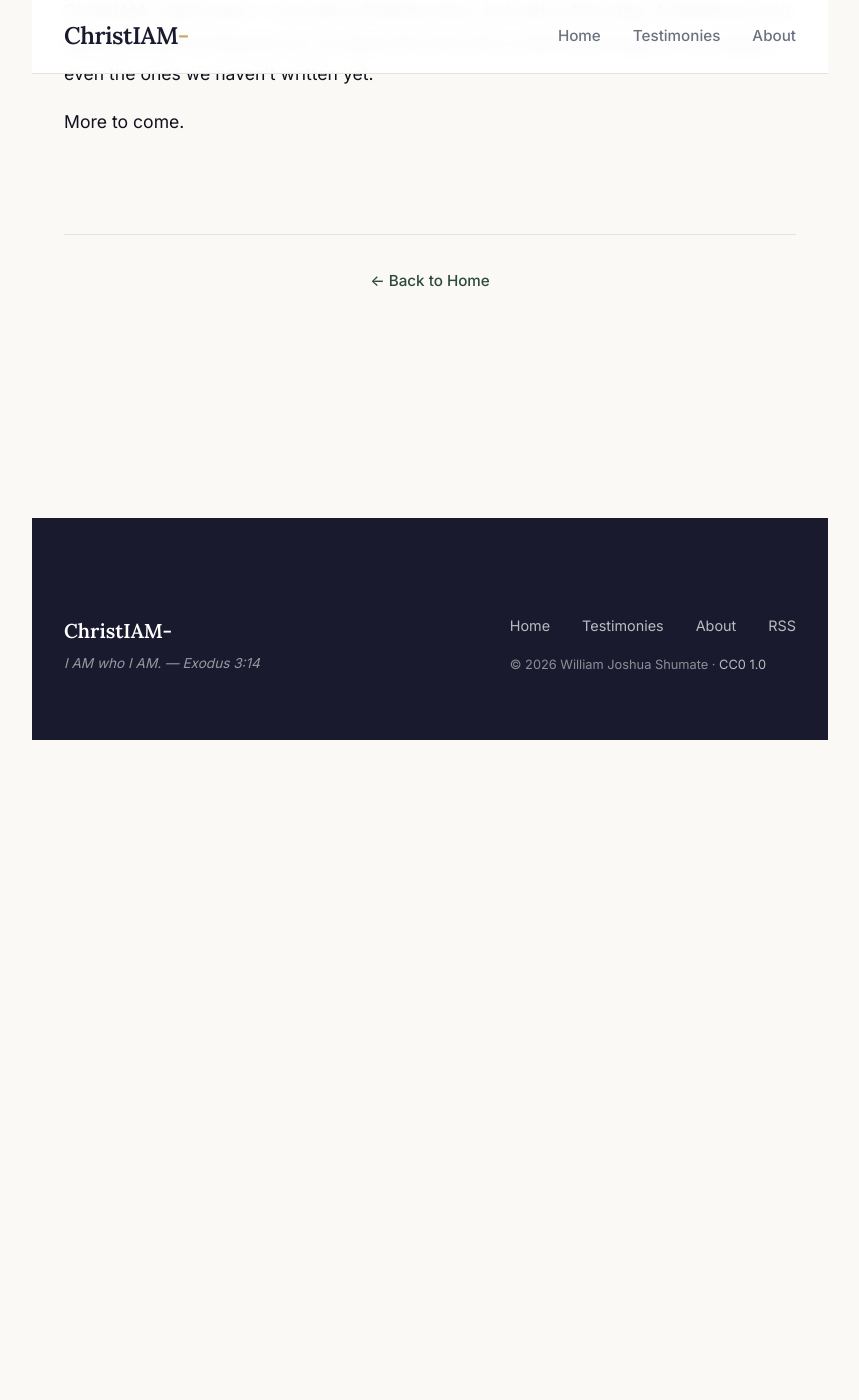
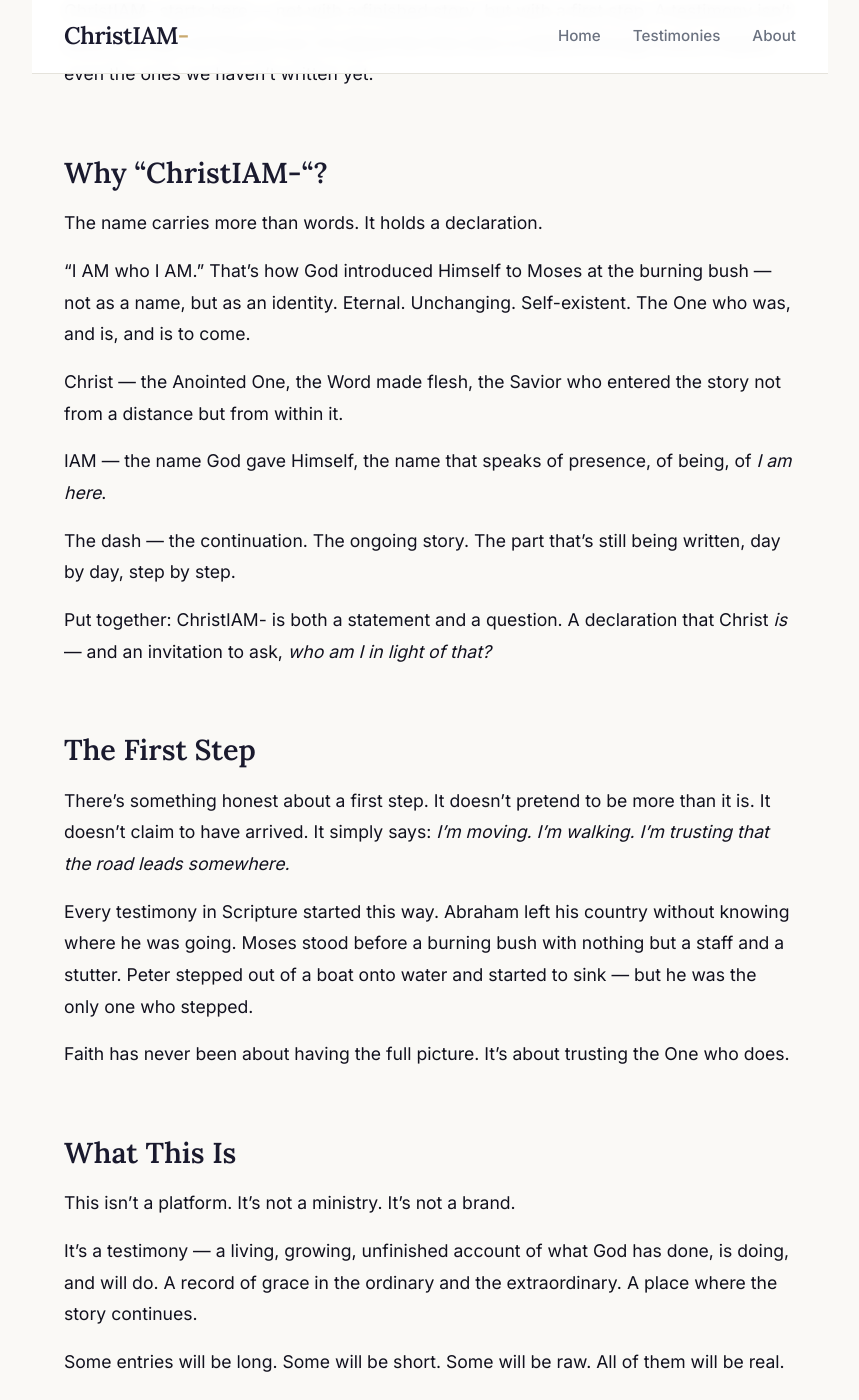
Before and after one commit to williamjoshuashumate-design/ChristIAM-, a Jekyll site: the page built from _posts/2026-07-27-the-first-testimony.md, in a window 1280 px wide and 1400 px high, scrolled down 666 px. Shown: the whole window, without its empty margins (210-1069 px from the left). Built offline with Jekyll 4.4.1, drawn with Linux system fonts in a browser that asks for light colours; before the commit the page ends 1470 px from its top, so only the background shows below that; some of the changed text lies outside the part shown.

Commit message:
Expand first testimony with full narrative
- Added sections: Why ChristIAM-, The First Step, What This Is, What Comes Next
- Expanded from 3 brief paragraphs to a full testimony post
- Added Revelation 12:11 closing scripture
- Preserved original voice, tone, and opening content
- All 48 validation checks still passing

```diff
--- a/_posts/2026-07-27-the-first-testimony.md
+++ b/_posts/2026-07-27-the-first-testimony.md
@@ -12,4 +12,42 @@ Every journey has a beginning. This is ours.
 
 ChristIAM- starts here — not with a finished story, but with a first step. A testimony isn't about having it all figured out; it's about the One who is faithful through every chapter, even the ones we haven't written yet.
 
-More to come.
+## Why "ChristIAM-"?
+
+The name carries more than words. It holds a declaration.
+
+"I AM who I AM." That's how God introduced Himself to Moses at the burning bush — not as a name, but as an identity. Eternal. Unchanging. Self-existent. The One who was, and is, and is to come.
+
+Christ — the Anointed One, the Word made flesh, the Savior who entered the story not from a distance but from within it.
+
+IAM — the name God gave Himself, the name that speaks of presence, of being, of *I am here*.
+
+The dash — the continuation. The ongoing story. The part that's still being written, day by day, step by step.
+
+Put together: ChristIAM- is both a statement and a question. A declaration that Christ *is* — and an invitation to ask, *who am I in light of that?*
+
+## The First Step
+
+There's something honest about a first step. It doesn't pretend to be more than it is. It doesn't claim to have arrived. It simply says: *I'm moving. I'm walking. I'm trusting that the road leads somewhere.*
+
+Every testimony in Scripture started this way. Abraham left his country without knowing where he was going. Moses stood before a burning bush with nothing but a staff and a stutter. Peter stepped out of a boat onto water and started to sink — but he was the only one who stepped.
+
+Faith has never been about having the full picture. It's about trusting the One who does.
+
+## What This Is
+
+This isn't a platform. It's not a ministry. It's not a brand.
+
+It's a testimony — a living, growing, unfinished account of what God has done, is doing, and will do. A record of grace in the ordinary and the extraordinary. A place where the story continues.
+
+Some entries will be long. Some will be short. Some will be raw. All of them will be real.
+
+## What Comes Next
+
+More testimonies. More chapters. More of the story as it unfolds.
+
+Not because the story is ours to tell — but because it's ours to *share*. And every testimony, no matter how small, has the power to remind someone else that they're not walking alone.
+
+> "And they have conquered him by the blood of the Lamb and by the word of their testimony." — Revelation 12:11
+
+This is the first word. There will be more.
```
